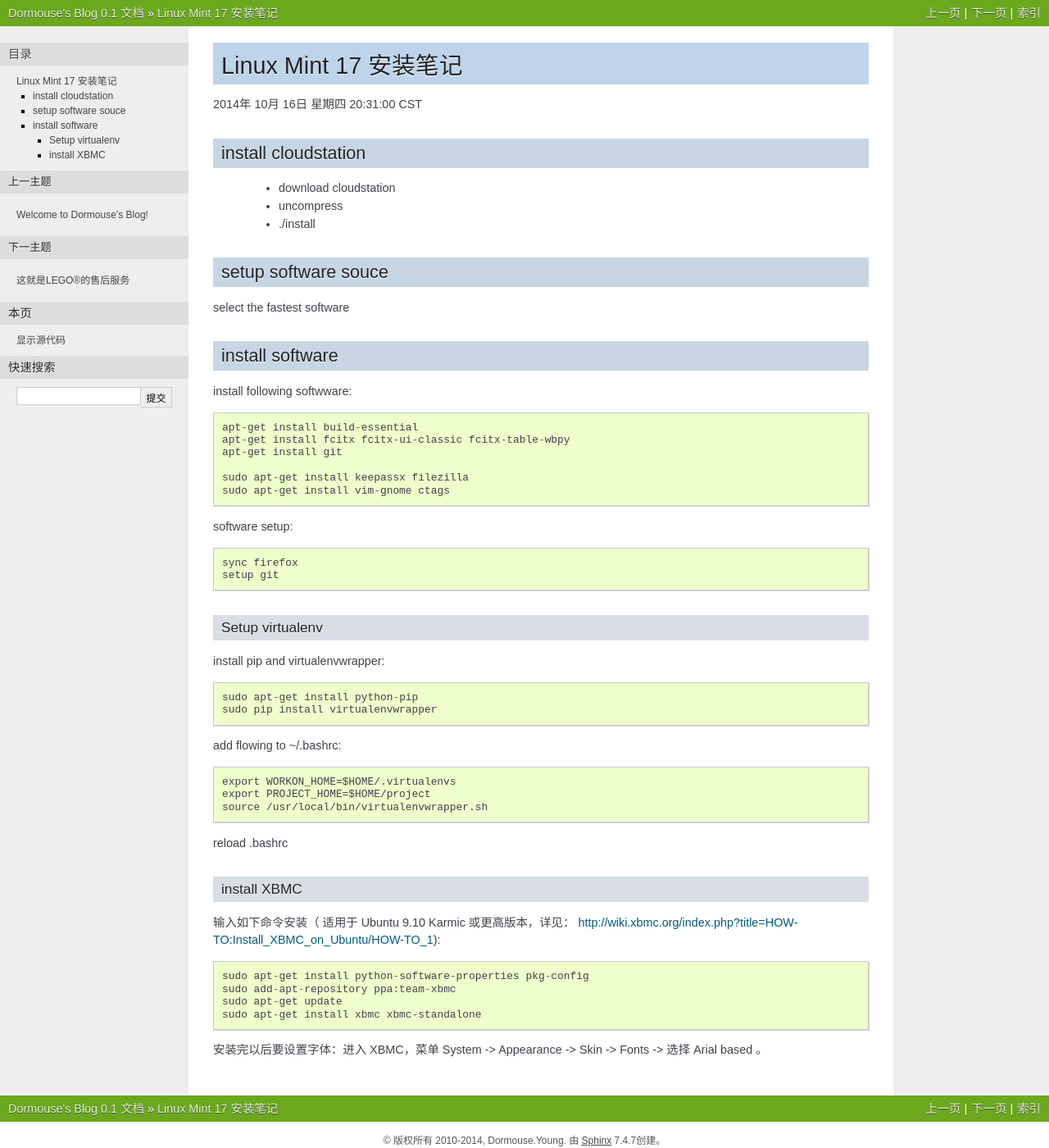
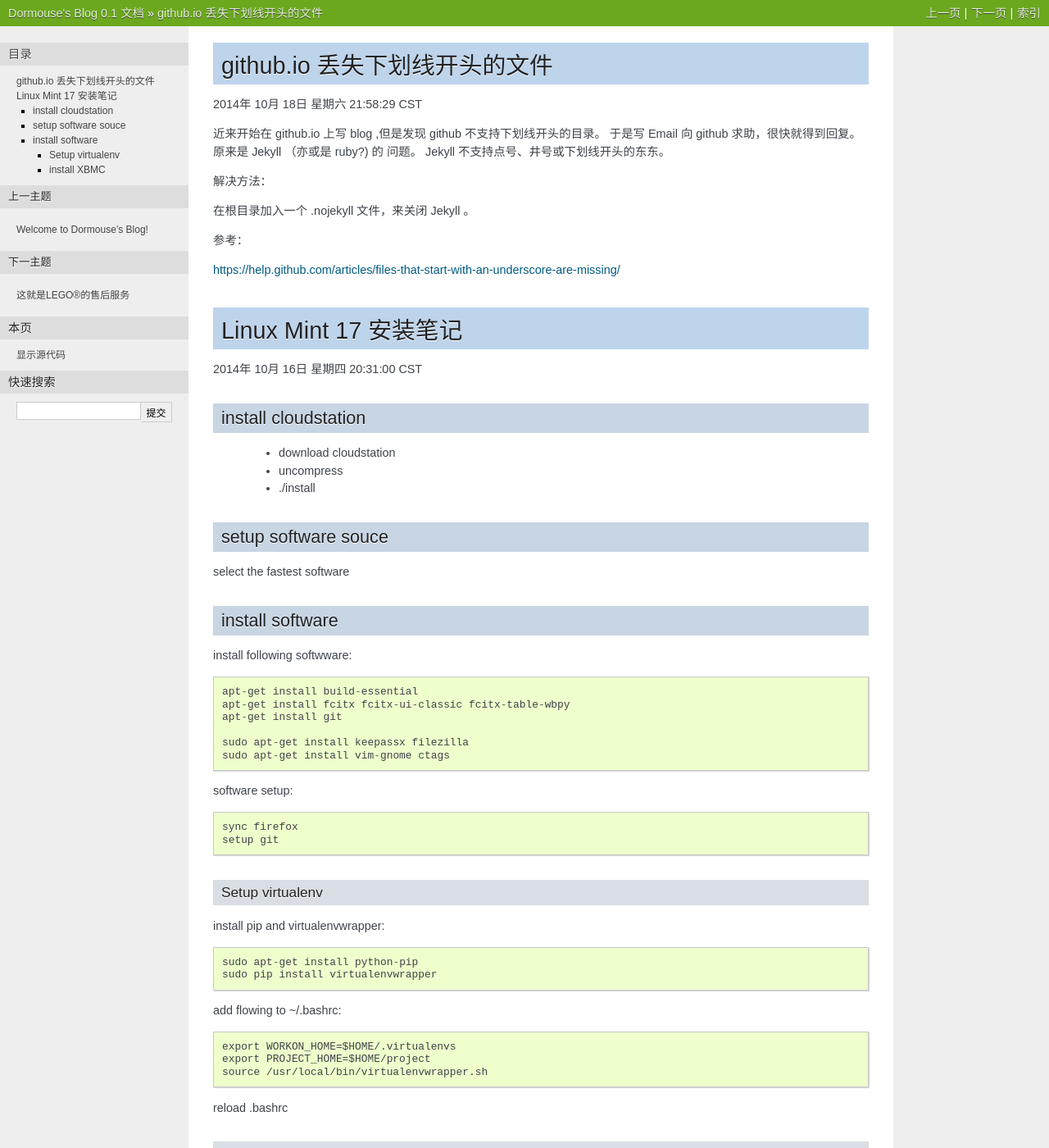
Before and after one commit to dormouse/blog, a Sphinx documentation site: the page built from source/2014.rst, in a window 1280 px wide and 1400 px high. Shown: the whole window at 82% size. Built offline with Sphinx 7.4.7, drawn with Linux system fonts in a browser that asks for light colours.

Commit message:
trun off Jekyll

```diff
--- a/source/2014.rst
+++ b/source/2014.rst
@@ -1,3 +1,21 @@
+==============================
+github.io 丢失下划线开头的文件
+==============================
+
+2014年 10月 18日 星期六 21:58:29 CST
+
+近来开始在 github.io 上写 blog ,但是发现 github 不支持下划线开头的目录。
+于是写 Email 向 github 求助，很快就得到回复。原来是 Jekyll （亦或是 ruby?) 的
+问题。 Jekyll 不支持点号、井号或下划线开头的东东。
+
+解决方法：
+
+在根目录加入一个 .nojekyll 文件，来关闭 Jekyll 。
+
+参考：
+
+https://help.github.com/articles/files-that-start-with-an-underscore-are-missing/
+
 ======================
 Linux Mint 17 安装笔记
 ======================
--- a/source/conf.py
+++ b/source/conf.py
@@ -28,7 +28,7 @@
 extensions = []
 
 # Add any paths that contain templates here, relative to this directory.
-templates_path = ['_templates']
+templates_path = ['templates']
 
 # The suffix of source filenames.
 source_suffix = '.rst'
@@ -120,7 +120,7 @@
 # Add any paths that contain custom static files (such as style sheets) here,
 # relative to this directory. They are copied after the builtin static files,
 # so a file named "default.css" will overwrite the builtin "default.css".
-html_static_path = ['_static']
+html_static_path = ['static']
 
 # If not '', a 'Last updated on:' timestamp is inserted at every page bottom,
 # using the given strftime format.
```
